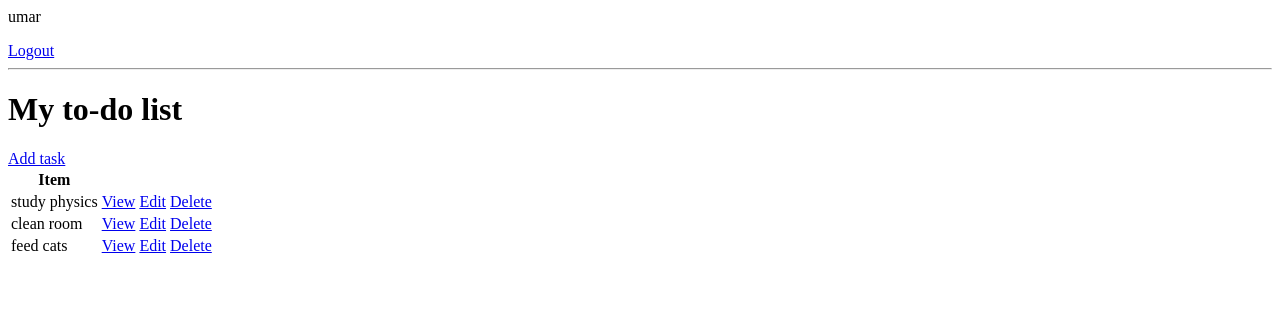
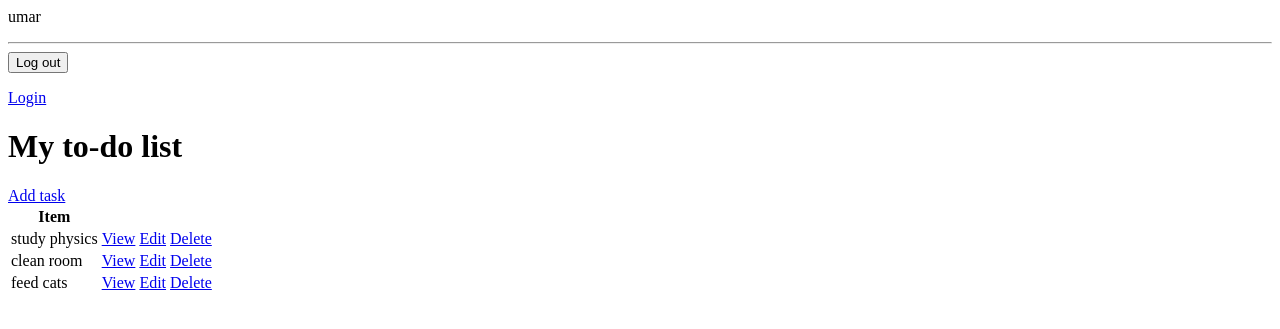
Before and after one commit to Umar-8/todo-list-django, a Django app: page / in a window 1280 px wide. Shown: the top 329 px of the page. Run offline with Django 5.2, Linux system fonts and the light colour scheme; a user stored in the database is signed in; data comes from the database, SQL or seed files in the repository; both versions use the stored data as it was after the commit.

Commit message:
fixed logout feature

```diff
--- a/todo_project/base/templates/base/task_list.html
+++ b/todo_project/base/templates/base/task_list.html
@@ -1,11 +1,14 @@
 {% if request.user.is_authenticated %}
 <p>{{request.user}}</p>
-<a href="{% url 'logout' %}">Logout</a>
-{% else %}
+<hr/>
+<form action="{% url 'logout' %}" method="post">
+    {% csrf_token %}
+    <button name='submit'>Log out</button>
+</form>
+
 <a href="{% url 'login' %}">Login</a>
 {% endif %}
 
-<hr>
 
 <h1>My to-do list</h1>
 <a href="{% url "task-create" %}">Add task</a>
--- a/todo_project/base/urls.py
+++ b/todo_project/base/urls.py
@@ -3,7 +3,7 @@ from .views import TaskList, TaskDetail, TaskCreate, TaskUpdate, DeleteView, MyL
 from django.contrib.auth.views import LogoutView
 
 urlpatterns = [
-    path('login/', MyLoginView.as_view(), name='/login/'),
+    path('login/', MyLoginView.as_view(), name='login'),
     path('logout/', LogoutView.as_view(next_page='login'), name='logout'),
 
     path('', TaskList.as_view(), name='tasks'),
--- a/todo_project/todo_project/settings.py
+++ b/todo_project/todo_project/settings.py
@@ -83,6 +83,8 @@ DATABASES = {
     }
 }
 
+# My settings
+LOGOUT_REDIRECT_URL = 'base:login'
 
 # Password validation
 # https://docs.djangoproject.com/en/5.0/ref/settings/#auth-password-validators
```
Also changed, not shown: todo_project/db.sqlite3.
